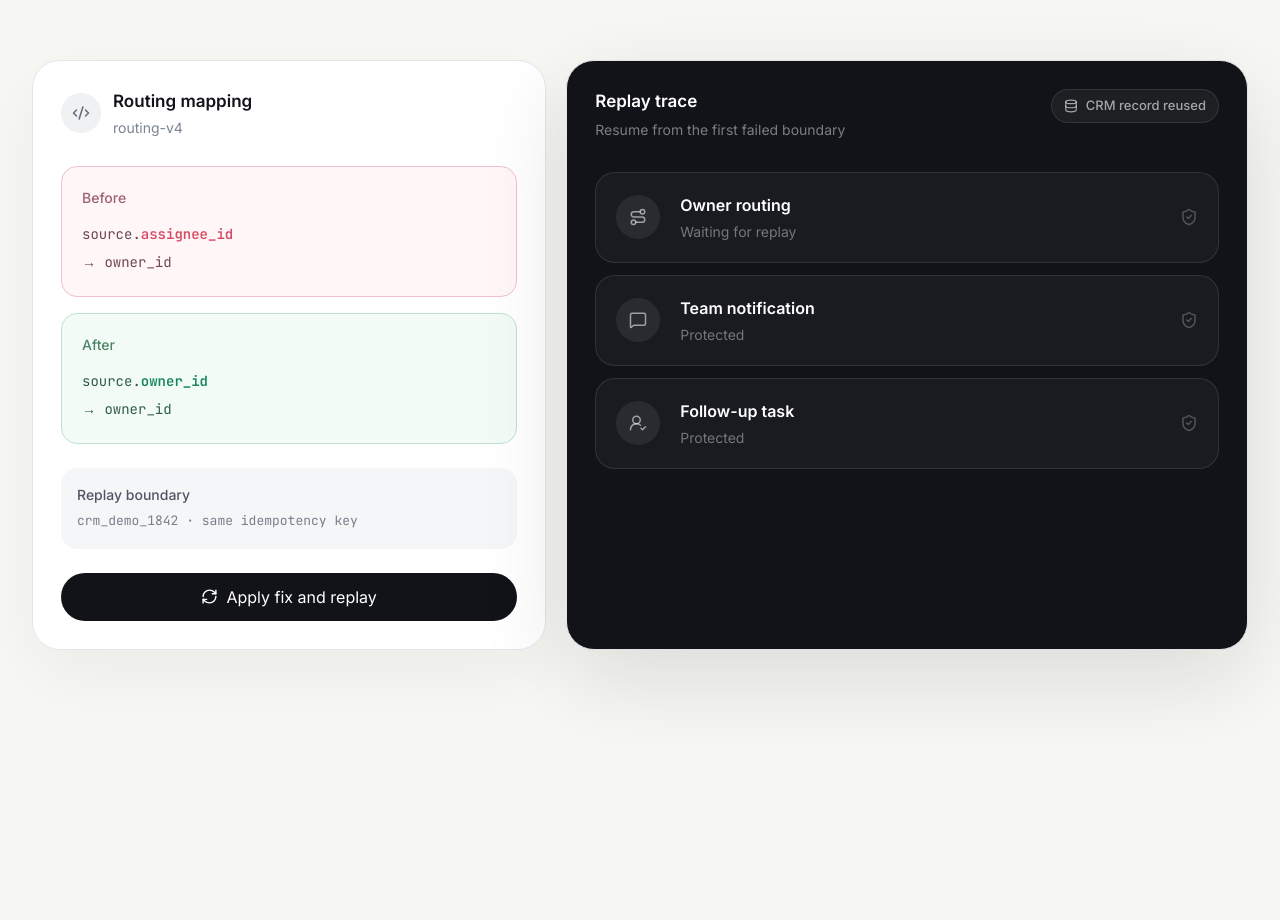
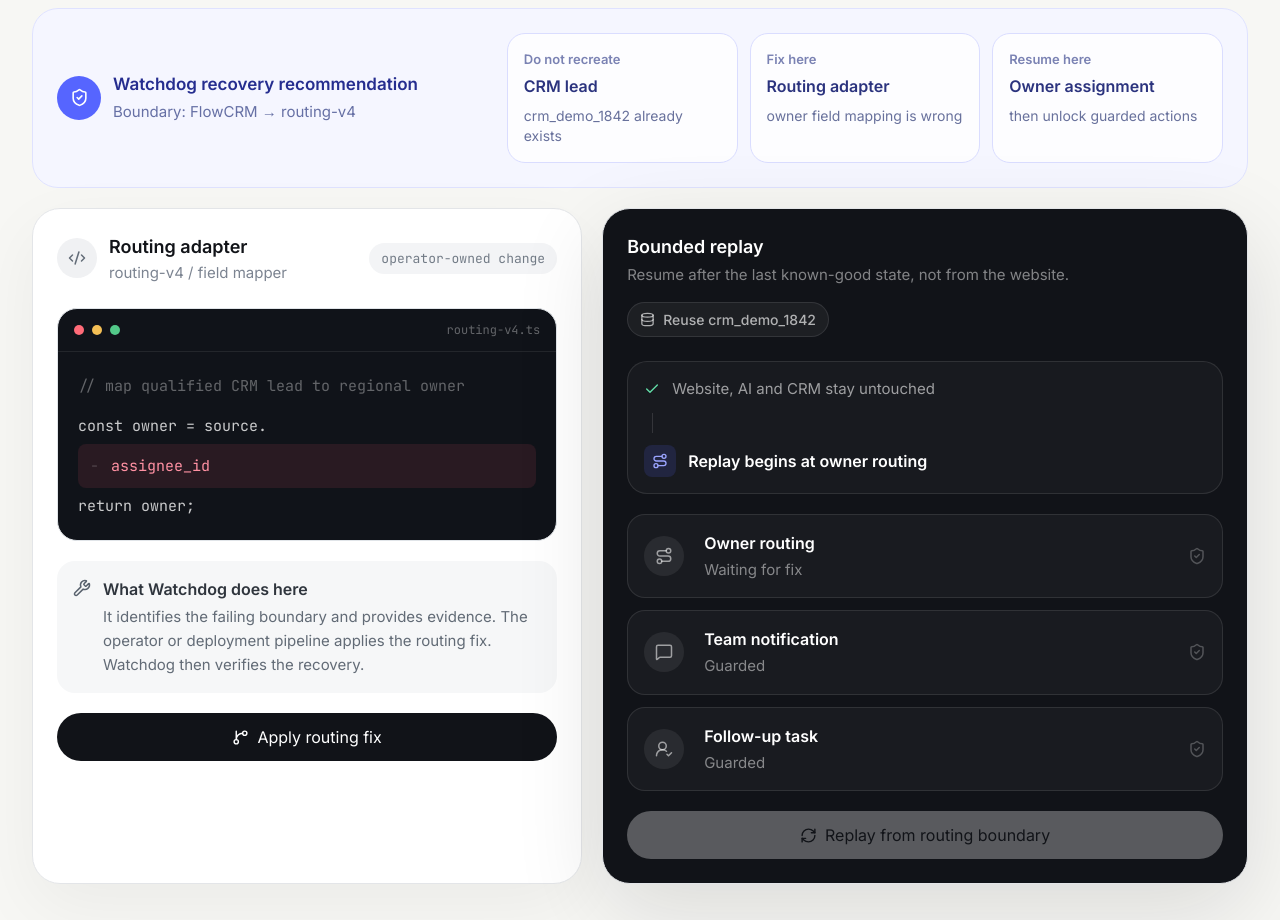
Before and after one commit to Jude-coedz/Buttardev_prototype, a Next.js app: page /recovery in a window 1280 px wide. Shown: the part 361-1281 px from the top of the page. Before the commit the page ends 1091 px from the top, so only its background shows below. Built offline with nearby package versions, Linux system fonts and the light colour scheme.

Commit message:
Make recovery explicit, operator-driven and replay-safe

```diff
--- a/components/recovery-replay.tsx
+++ b/components/recovery-replay.tsx
@@ -9,35 +9,45 @@ import {
   CheckCircle2,
   Code2,
   Database,
+  GitBranch,
   LoaderCircle,
   MessageSquare,
   RefreshCw,
   Route,
   ShieldCheck,
+  Sparkles,
   UserRoundCheck,
+  Wrench,
 } from "lucide-react";
 import type { JourneyRun } from "@/lib/watchdog-engine";
 
 export function RecoveryReplay() {
   const router = useRouter();
   const shellRef = useRef<HTMLDivElement>(null);
+  const [fixed, setFixed] = useState(false);
   const [running, setRunning] = useState(false);
   const [result, setResult] = useState<JourneyRun | null>(null);
 
-  const recover = async () => {
-    if (running) return;
-    setRunning(true);
-    setResult(null);
-
-    const mapping = shellRef.current?.querySelector(".mapping-after");
+  const applyFix = () => {
+    setFixed(true);
+    window.setTimeout(() => {
+      const mapping = shellRef.current?.querySelector(".mapping-fixed");
       if (mapping) {
         animate(mapping, {
-        opacity: [0.45, 1],
-        scale: [0.985, 1.025, 1],
+          opacity: [0.25, 1],
+          translateX: [12, 0],
+          scale: [0.985, 1.015, 1],
           duration: 620,
           ease: "out(4)",
         });
       }
+    }, 0);
+  };
+
+  const replay = async () => {
+    if (!fixed || running) return;
+    setRunning(true);
+    setResult(null);
 
     const response = await fetch("/api/watchdog/run", {
       method: "POST",
@@ -51,162 +61,208 @@ export function RecoveryReplay() {
       animate(replayItems, {
         opacity: [0.35, 1],
         translateY: [8, 0],
-        delay: stagger(280),
-        duration: 520,
+        delay: stagger(420),
+        duration: 560,
         ease: "out(4)",
       });
     }
 
-    await new Promise((resolve) => window.setTimeout(resolve, 1500));
+    await new Promise((resolve) => window.setTimeout(resolve, 1800));
     setResult(run);
     setRunning(false);
   };
 
   return (
-    <div ref={shellRef} className="mx-auto max-w-[1400px] px-5 py-14 md:px-8 md:py-20">
-      <div className="grid gap-10 lg:grid-cols-[.9fr_1.1fr] lg:items-end">
+    <div ref={shellRef} className="mx-auto max-w-[1420px] px-5 py-7 md:px-8 md:py-9">
+      <section className="grid gap-7 lg:grid-cols-[.9fr_1.1fr] lg:items-end">
         <div>
-          <p className="text-[15px] font-semibold text-[var(--blue)]">Step 5 · Recovery</p>
-          <h1 className="mt-4 max-w-[760px] text-[46px] font-semibold leading-[1.02] tracking-[-0.06em] md:text-[62px]">
-            Fix the boundary. Don’t replay the whole world.
+          <p className="text-[16px] font-semibold text-[var(--blue)]">Step 5 · Recovery</p>
+          <h1 className="mt-3 max-w-[760px] text-[40px] font-semibold leading-[1.02] tracking-[-0.055em] md:text-[52px]">
+            Watchdog tells you where to recover. It does not blindly rerun everything.
           </h1>
         </div>
-        <p className="max-w-[590px] text-[18px] leading-8 text-[var(--copy)] lg:justify-self-end">
-          The CRM lead already exists. Recovery should repair the owner mapping, reuse that same synthetic record, and resume only the work that was safely blocked.
+        <p className="max-w-[640px] text-[18px] leading-8 text-[var(--copy)] lg:justify-self-end">
+          The CRM record is already valid. The fault lives in the routing adapter between FlowCRM and the downstream actions, so that is where the operator applies the fix and where Watchdog resumes verification.
         </p>
+      </section>
+
+      <section className="mt-7 rounded-[26px] border border-[#dfe2ff] bg-[#f5f6ff] p-5 md:p-6">
+        <div className="grid gap-5 lg:grid-cols-[.75fr_1.25fr] lg:items-center">
+          <div>
+            <div className="flex items-center gap-3">
+              <span className="inline-flex h-11 w-11 items-center justify-center rounded-xl bg-[#5665ff] text-white">
+                <ShieldCheck size={19} />
+              </span>
+              <div>
+                <p className="text-[17px] font-semibold text-[#252d8f]">Watchdog recovery recommendation</p>
+                <p className="mt-1 text-[15px] text-[#6670a5]">Boundary: FlowCRM → routing-v4</p>
+              </div>
+            </div>
           </div>
 
-      <div className="mt-14 grid gap-5 lg:grid-cols-[.86fr_1.14fr]">
-        <section className="rounded-[28px] border border-[var(--hairline)] bg-white p-6 shadow-[0_24px_70px_rgba(17,19,24,.05)] md:p-7">
+          <div className="grid gap-3 sm:grid-cols-3">
+            {[
+              ["Do not recreate", "CRM lead", "crm_demo_1842 already exists"],
+              ["Fix here", "Routing adapter", "owner field mapping is wrong"],
+              ["Resume here", "Owner assignment", "then unlock guarded actions"],
+            ].map(([eyebrow, title, body]) => (
+              <div key={title} className="rounded-[18px] border border-[#daddff] bg-white/80 p-4">
+                <p className="text-[13px] font-semibold text-[#7a82b3]">{eyebrow}</p>
+                <p className="mt-1 text-[16px] font-semibold text-[#2b337e]">{title}</p>
+                <p className="mt-2 text-[14px] leading-5 text-[#68719c]">{body}</p>
+              </div>
+            ))}
+          </div>
+        </div>
+      </section>
+
+      <div className="mt-5 grid gap-5 lg:grid-cols-[.92fr_1.08fr]">
+        <section className="rounded-[28px] border border-[var(--hairline)] bg-white p-5 shadow-[0_24px_70px_rgba(17,19,24,.05)] md:p-6">
+          <div className="flex flex-wrap items-center justify-between gap-4">
             <div className="flex items-center gap-3">
               <span className="inline-flex h-10 w-10 items-center justify-center rounded-xl bg-[#f0f1f3] text-[#636c78]">
                 <Code2 size={18} />
               </span>
               <div>
-              <p className="text-[17px] font-semibold">Routing mapping</p>
-              <p className="mt-0.5 text-[14px] text-[var(--muted)]">routing-v4</p>
+                <p className="text-[18px] font-semibold">Routing adapter</p>
+                <p className="mt-0.5 text-[15px] text-[var(--muted)]">routing-v4 / field mapper</p>
+              </div>
+            </div>
+            <span className="rounded-full bg-[#f3f4f6] px-3 py-1.5 font-mono text-[13px] text-[#727b86]">operator-owned change</span>
+          </div>
+
+          <div className="mt-6 overflow-hidden rounded-[20px] border border-[#e0e4e8] bg-[#101319] text-white">
+            <div className="flex items-center justify-between border-b border-white/8 px-4 py-3">
+              <div className="flex items-center gap-2">
+                <span className="h-2.5 w-2.5 rounded-full bg-[#ff6b78]" />
+                <span className="h-2.5 w-2.5 rounded-full bg-[#f4bf55]" />
+                <span className="h-2.5 w-2.5 rounded-full bg-[#53c989]" />
+              </div>
+              <span className="font-mono text-[12px] text-white/35">routing-v4.ts</span>
+            </div>
+
+            <div className="p-5 font-mono text-[14px] leading-7 md:text-[15px]">
+              <p className="text-white/35">{"// map qualified CRM lead to regional owner"}</p>
+              <p className="mt-3 text-white/78">const owner = source.</p>
+              {!fixed ? (
+                <div className="mt-1 rounded-lg bg-[#d94b63]/12 px-3 py-2 text-[#ff91a3]">
+                  <span className="mr-3 select-none text-white/20">-</span>assignee_id
+                </div>
+              ) : (
+                <div className="mapping-fixed mt-1 rounded-lg bg-[#48ce8e]/12 px-3 py-2 text-[#77e5b4]">
+                  <span className="mr-3 select-none text-white/20">+</span>owner_id
+                </div>
+              )}
+              <p className="mt-1 text-white/78">return owner;</p>
             </div>
           </div>
 
-          <div className="mt-7 space-y-4">
-            <div className="rounded-2xl border border-[#f0c2cb] bg-[#fff6f8] p-5">
-              <p className="text-[14px] font-medium text-[#9f6270]">Before</p>
-              <div className="mt-3 font-mono text-[14px] leading-7 text-[#6e4650]">
-                source.<span className="font-semibold text-[var(--rose)]">assignee_id</span><br />
-                → owner_id
-              </div>
-            </div>
-
-            <div className="mapping-after rounded-2xl border border-[#bfe2cf] bg-[#f2fbf6] p-5">
-              <p className="text-[14px] font-medium text-[#4d8467]">After</p>
-              <div className="mt-3 font-mono text-[14px] leading-7 text-[#315d46]">
-                source.<span className="font-semibold text-[var(--green)]">owner_id</span><br />
-                → owner_id
+          <div className="mt-5 rounded-[18px] bg-[#f6f7f8] p-4">
+            <div className="flex items-start gap-3">
+              <Wrench size={18} className="mt-0.5 shrink-0 text-[#59626e]" />
+              <div>
+                <p className="text-[16px] font-semibold text-[#2f353d]">What Watchdog does here</p>
+                <p className="mt-1 text-[15px] leading-6 text-[#626b76]">It identifies the failing boundary and provides evidence. The operator or deployment pipeline applies the routing fix. Watchdog then verifies the recovery.</p>
               </div>
             </div>
           </div>
 
-          <div className="mt-6 rounded-2xl bg-[#f5f6f7] p-4">
-            <p className="text-[14px] font-medium text-[var(--copy)]">Replay boundary</p>
-            <p className="mt-1 font-mono text-[13px] leading-6 text-[#777f8a]">
-              crm_demo_1842 · same idempotency key
-            </p>
-          </div>
-
           <button
-            onClick={recover}
-            disabled={running || Boolean(result)}
+            onClick={applyFix}
+            disabled={fixed}
             className={
-              result
-                ? "mt-6 inline-flex h-12 w-full items-center justify-center gap-2 rounded-xl bg-[var(--green)] px-5 text-[15px] font-semibold text-white"
-                : "mt-6 inline-flex h-12 w-full items-center justify-center gap-2 rounded-xl bg-[var(--ink)] px-5 text-[15px] font-semibold text-white transition hover:bg-[#2a2d35] disabled:cursor-wait disabled:opacity-65"
+              fixed
+                ? "mt-5 inline-flex h-12 w-full items-center justify-center gap-2 rounded-xl bg-[var(--green)] px-5 text-[15px] font-semibold text-white"
+                : "mt-5 inline-flex h-12 w-full items-center justify-center gap-2 rounded-xl bg-[var(--ink)] px-5 text-[15px] font-semibold text-white transition hover:bg-[#2a2d35]"
             }
           >
-            {running ? (
-              <>
-                <LoaderCircle size={17} className="animate-spin" />
-                Replaying from routing
-              </>
-            ) : result ? (
-              <>
-                <CheckCircle2 size={17} />
-                Recovery verified
-              </>
-            ) : (
-              <>
-                <RefreshCw size={17} />
-                Apply fix and replay
-              </>
-            )}
+            {fixed ? <CheckCircle2 size={17} /> : <GitBranch size={17} />}
+            {fixed ? "Routing mapping corrected" : "Apply routing fix"}
           </button>
         </section>
 
-        <section className="rounded-[28px] border border-[var(--hairline)] bg-[#111318] p-6 text-white shadow-[0_28px_90px_rgba(17,19,24,.12)] md:p-7">
+        <section className="rounded-[28px] border border-[var(--hairline)] bg-[#111318] p-5 text-white shadow-[0_28px_90px_rgba(17,19,24,.12)] md:p-6">
           <div className="flex flex-wrap items-start justify-between gap-4">
             <div>
-              <p className="text-[17px] font-semibold">Replay trace</p>
-              <p className="mt-1 text-[14px] text-white/45">Resume from the first failed boundary</p>
+              <p className="text-[18px] font-semibold">Bounded replay</p>
+              <p className="mt-1 text-[15px] text-white/48">Resume after the last known-good state, not from the website.</p>
             </div>
-            <span className="inline-flex items-center gap-2 rounded-full border border-white/10 bg-white/[.05] px-3 py-1.5 text-[13px] font-medium text-white/60">
-              <Database size={14} />
-              CRM record reused
+            <span className="inline-flex items-center gap-2 rounded-full border border-white/10 bg-white/[.05] px-3 py-1.5 text-[14px] font-medium text-white/65">
+              <Database size={15} />
+              Reuse crm_demo_1842
             </span>
           </div>
 
-          <div className="mt-8 grid gap-3">
+          <div className="mt-6 rounded-[20px] border border-white/10 bg-white/[.03] p-4">
+            <div className="flex items-center gap-3 text-[15px] text-white/58">
+              <Check size={16} className="text-[#63dfa9]" />
+              Website, AI and CRM stay untouched
+            </div>
+            <div className="my-3 ml-2 h-5 w-px bg-white/12" />
+            <div className="flex items-center gap-3 text-[16px] font-semibold text-white">
+              <span className="inline-flex h-8 w-8 items-center justify-center rounded-lg bg-[#5865ff]/15 text-[#9aa4ff]">
+                <Route size={16} />
+              </span>
+              Replay begins at owner routing
+            </div>
+          </div>
+
+          <div className="mt-5 grid gap-3">
             {[
-              [Route, "Owner routing", result ? "Saim · Birmingham" : running ? "Re-evaluating mapping…" : "Waiting for replay"],
-              [MessageSquare, "Team notification", result ? "#birmingham-leads notified" : running ? "Held until owner passes" : "Protected"],
-              [UserRoundCheck, "Follow-up task", result ? "Assigned to Saim · due in 5 min" : running ? "Held until owner passes" : "Protected"],
+              [Route, "Owner routing", result ? "Saim · Birmingham" : running ? "Re-checking corrected mapping…" : fixed ? "Ready to replay" : "Waiting for fix"],
+              [MessageSquare, "Team notification", result ? "#birmingham-leads notified" : running ? "Waiting for owner assertion" : "Guarded"],
+              [UserRoundCheck, "Follow-up task", result ? "Assigned to Saim · due in 5 min" : running ? "Waiting for owner assertion" : "Guarded"],
             ].map(([Icon, title, detail], index) => {
               const StepIcon = Icon as typeof Route;
               const passed = Boolean(result);
-
               return (
                 <div
                   key={String(title)}
                   className={
                     passed
-                      ? "replay-step grid gap-4 rounded-[20px] border border-[#48ce8e]/25 bg-[#48ce8e]/[.06] p-5 sm:grid-cols-[48px_1fr_auto] sm:items-center"
-                      : "replay-step grid gap-4 rounded-[20px] border border-white/10 bg-white/[.035] p-5 sm:grid-cols-[48px_1fr_auto] sm:items-center"
+                      ? "replay-step grid gap-4 rounded-[18px] border border-[#48ce8e]/25 bg-[#48ce8e]/[.06] p-4 sm:grid-cols-[44px_1fr_auto] sm:items-center"
+                      : "replay-step grid gap-4 rounded-[18px] border border-white/10 bg-white/[.035] p-4 sm:grid-cols-[44px_1fr_auto] sm:items-center"
                   }
                 >
                   <span className={
                     passed
-                      ? "inline-flex h-11 w-11 items-center justify-center rounded-xl bg-[#174330] text-[#63dfa9]"
-                      : "inline-flex h-11 w-11 items-center justify-center rounded-xl bg-white/[.07] text-white/55"
+                      ? "inline-flex h-10 w-10 items-center justify-center rounded-xl bg-[#174330] text-[#63dfa9]"
+                      : "inline-flex h-10 w-10 items-center justify-center rounded-xl bg-white/[.07] text-white/55"
                   }>
                     <StepIcon size={18} />
                   </span>
                   <div>
                     <p className="text-[16px] font-semibold">{String(title)}</p>
-                    <p className={passed ? "mt-1 text-[14px] text-[#82e6b8]" : "mt-1 text-[14px] text-white/40"}>{String(detail)}</p>
+                    <p className={passed ? "mt-1 text-[15px] text-[#82e6b8]" : "mt-1 text-[15px] text-white/48"}>{String(detail)}</p>
                   </div>
-                  <span className="justify-self-start sm:justify-self-end">
-                    {passed ? (
-                      <Check size={18} className="text-[#63dfa9]" />
-                    ) : running && index === 0 ? (
-                      <LoaderCircle size={18} className="animate-spin text-[#8f98ff]" />
-                    ) : (
-                      <ShieldCheck size={18} className="text-white/25" />
-                    )}
-                  </span>
+                  {passed ? <Check size={18} className="text-[#63dfa9]" /> : running && index === 0 ? <LoaderCircle size={18} className="animate-spin text-[#8f98ff]" /> : <ShieldCheck size={18} className="text-white/25" />}
                 </div>
               );
             })}
           </div>
 
+          <button
+            onClick={replay}
+            disabled={!fixed || running || Boolean(result)}
+            className={
+              result
+                ? "mt-5 inline-flex h-12 w-full items-center justify-center gap-2 rounded-xl bg-[var(--green)] px-5 text-[15px] font-semibold text-white"
+                : "mt-5 inline-flex h-12 w-full items-center justify-center gap-2 rounded-xl bg-white px-5 text-[15px] font-semibold text-[#111318] transition hover:bg-[#f0f1f3] disabled:cursor-not-allowed disabled:opacity-30"
+            }
+          >
+            {running ? <LoaderCircle size={17} className="animate-spin" /> : result ? <CheckCircle2 size={17} /> : <RefreshCw size={17} />}
+            {running ? "Verifying recovery" : result ? "Recovery verified" : "Replay from routing boundary"}
+          </button>
+
           {result ? (
-            <div className="mt-6 rounded-[22px] border border-[#48ce8e]/30 bg-[#48ce8e]/[.075] p-6">
+            <div className="mt-5 rounded-[20px] border border-[#48ce8e]/30 bg-[#48ce8e]/[.075] p-5">
               <div className="flex items-start gap-4">
-                <span className="inline-flex h-11 w-11 shrink-0 items-center justify-center rounded-xl bg-[#16855b] text-white">
-                  <CheckCircle2 size={20} />
+                <span className="inline-flex h-10 w-10 shrink-0 items-center justify-center rounded-xl bg-[#16855b] text-white">
+                  <Sparkles size={18} />
                 </span>
                 <div>
-                  <p className="text-[19px] font-semibold tracking-[-0.025em]">The same journey now passes end to end.</p>
-                  <p className="mt-2 text-[15px] leading-7 text-white/55">
-                    No duplicate lead was created. The original synthetic CRM record gained the missing owner, then the two guarded actions were allowed to continue.
-                  </p>
+                  <p className="text-[18px] font-semibold">Recovery passed without duplicating the lead.</p>
+                  <p className="mt-2 text-[15px] leading-7 text-white/58">The original CRM record gained the missing owner, then Watchdog released the two guarded actions because their prerequisite was valid again.</p>
                 </div>
               </div>
             </div>
@@ -215,18 +271,16 @@ export function RecoveryReplay() {
       </div>
 
       {result ? (
-        <div className="mt-7 flex flex-col gap-4 rounded-[24px] border border-[var(--hairline)] bg-white p-5 md:flex-row md:items-center md:justify-between md:p-6">
+        <div className="mt-5 flex flex-col gap-4 rounded-[24px] border border-[var(--hairline)] bg-white p-5 md:flex-row md:items-center md:justify-between">
           <div>
-            <p className="text-[17px] font-semibold">That is the full operating loop.</p>
-            <p className="mt-1 text-[15px] leading-6 text-[var(--copy)]">
-              Next, pull Watchdog apart in a live 3D model and inspect how the layers interact.
-            </p>
+            <p className="text-[18px] font-semibold">Now inspect the Watchdog itself.</p>
+            <p className="mt-1 text-[16px] leading-7 text-[var(--copy)]">The next screen is a live 3D teardown of the control plane, then you can jump into broader use cases and mimicked automation flows.</p>
           </div>
           <button
             onClick={() => router.push("/architecture")}
             className="inline-flex h-12 shrink-0 items-center justify-center gap-2 rounded-xl bg-[var(--blue)] px-5 text-[15px] font-semibold text-white transition hover:bg-[var(--blue-deep)]"
           >
-            Open 3D architecture
+            Open 3D teardown
             <ArrowRight size={17} />
           </button>
         </div>
```
Lines whose indentation alone changed are shown as unchanged.
